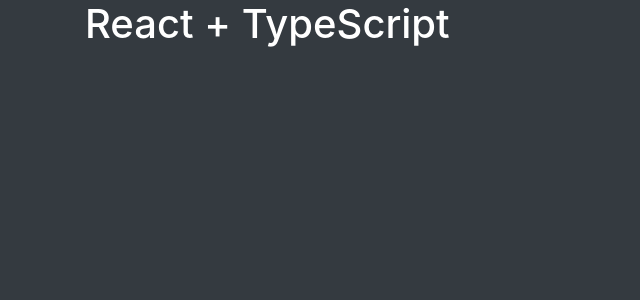
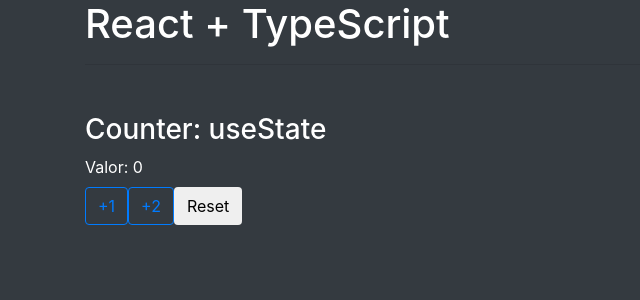
Before and after one commit to Edwardb11/projects-typeScript, a React (Create React App) app in the folder react-ts/: page / in a window 1280 px wide. Shown: the top 300 px of the page, without its empty margins (0-640 px from the left). Built offline with nearby package versions, Linux system fonts and the light colour scheme.

Commit message:
counter tsx

```diff
--- a/react-ts/src/App.tsx
+++ b/react-ts/src/App.tsx
@@ -1,8 +1,11 @@
+import { Counter } from "./components/Counter";
 
 function App() {
   return (
     <>
       <h1>React + TypeScript</h1>
+      <hr/>
+      <Counter/>
     </>
   );
 }
--- /dev/null
+++ b/react-ts/src/components/Counter.tsx
@@ -0,0 +1,24 @@
+import { useState } from "react"
+
+export const Counter = () => {
+    const [counter, setCounter] = useState(0)
+    const incrementar =(numero:number =1)=>{
+        setCounter(counter+numero)
+    }
+  return (
+    <div className="mt-5">
+        <h3>Counter: useState</h3>
+        <span>Valor: {counter}</span>
+        <br/>
+        <button onClick={()=>incrementar(1)} className="btn btn-outline-primary mt-2">
+            +1
+        </button>
+        <button onClick={()=>incrementar(2)} className="btn btn-outline-primary mt-2">
+            +2
+        </button>
+        <button onClick={()=>setCounter(0)} className="btn btn-outline-dagnger mt-2">
+            Reset
+        </button>
+    </div>
+  )
+}
```
